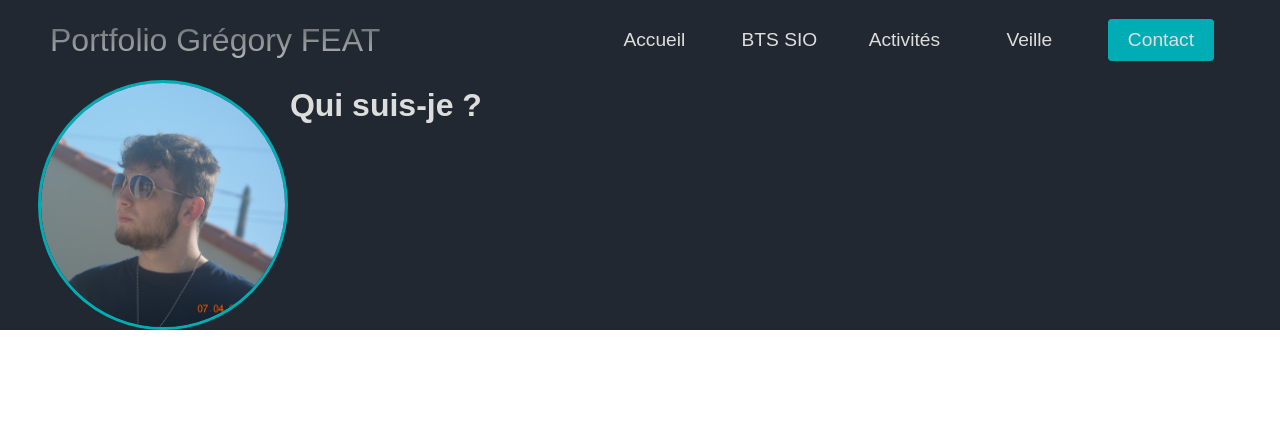
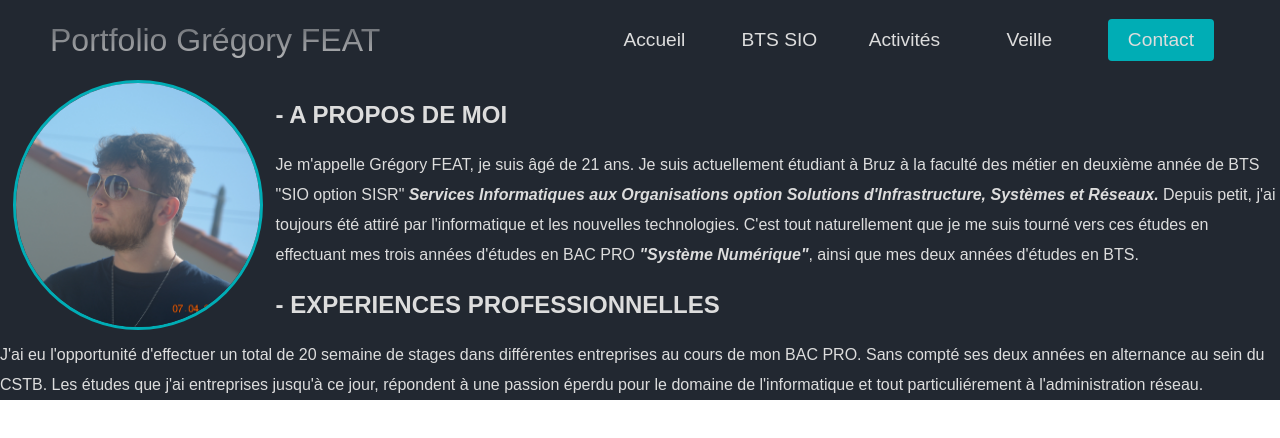
Before and after one commit to Scrilor/Portfolio, a plain HTML site: page index.html in a window 1280 px wide. Drawn offline with Linux system fonts and the light colour scheme.

Commit message:
EXPERIENCES PRO

```diff
--- a/index.html
+++ b/index.html
@@ -37,9 +37,11 @@
     </nav>
     <div class="profil">
       <div class="profil__container">
-        <h1 class="title" id="profil__title">Qui suis-je ?</h1>
+        <h1 class="title" id="profil__title">- A PROPOS DE MOI</h1>
         <img id="moi"src="moi.jpg">
-
+        <p class="profil__content" id="profil__start">Je m'appelle Grégory FEAT, je suis âgé de 21 ans. Je suis actuellement étudiant à Bruz à la faculté des métier en deuxième année de BTS "SIO option SISR" <b><i>Services Informatiques aux Organisations option Solutions d'Infrastructure, Systèmes et Réseaux. </b></i>Depuis petit, j'ai toujours été attiré par l'informatique et les nouvelles technologies. C'est tout naturellement que je me suis tourné vers ces études en effectuant mes trois années d'études en BAC PRO <b><i>"Système Numérique"</i></b>, ainsi que mes deux années d'études en BTS.</p>
+        <h1 class="title" id="profil__title">- EXPERIENCES PROFESSIONNELLES</h1>
+        <p class="profil__content" id="profil__pro">J'ai eu l'opportunité d'effectuer un total de 20 semaine de stages dans différentes entreprises au cours de mon BAC PRO. Sans compté ses deux années en alternance au sein du CSTB. Les études que j'ai entreprises jusqu'à ce jour, répondent à une passion éperdu pour le domaine de l'informatique et tout particuliérement à l'administration réseau.</p>
       </div>
     </div>
     <script src="script.js"></script>
--- a/style.css
+++ b/style.css
@@ -85,8 +85,6 @@
     outline: none;
     border-radius: 4px;
     background: #00adb5;
-    /*background: -webkit-linear-gradient(to right, #f7f5f2 , #f0ece5, #956c43);
-    background: linear-gradient(to right, #f7f5f2, #f0ece5, #956c43);*/
     color: #dddddd;
     transition: all 0.3s ease;
   }
@@ -194,7 +192,6 @@
     display: flex;
     background: #222831;
     width: 100%;
-    padding-left: 3%;
   }
 
   #moi {
@@ -205,6 +202,7 @@
     border-radius: 50%;
     border: solid #00adb5 3px;
     float: left;
+    margin: 0 1% 0 1%;
   }
 
   .title {
@@ -213,7 +211,13 @@
     justify-content: center;
     color: #dddddd;
     top: 0;
+    margin-top: 10px;
     margin-bottom: 10px;
     height: 50px;
-    width: 195px;
+    font-size: 150%;
   }
+  .profil__content {
+    display: block;
+    color: #dddddd;
+    line-height: 30px;
+  }
```
